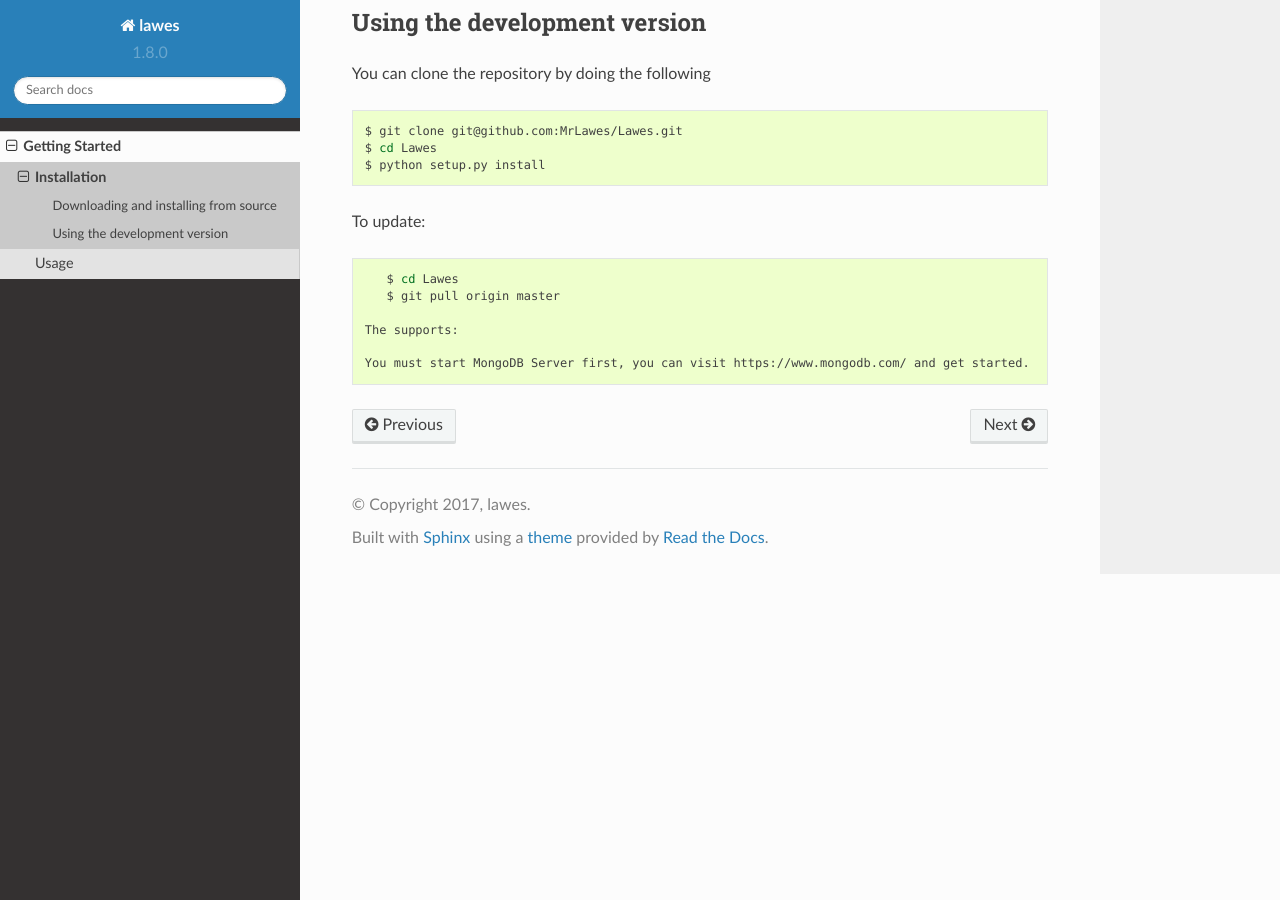
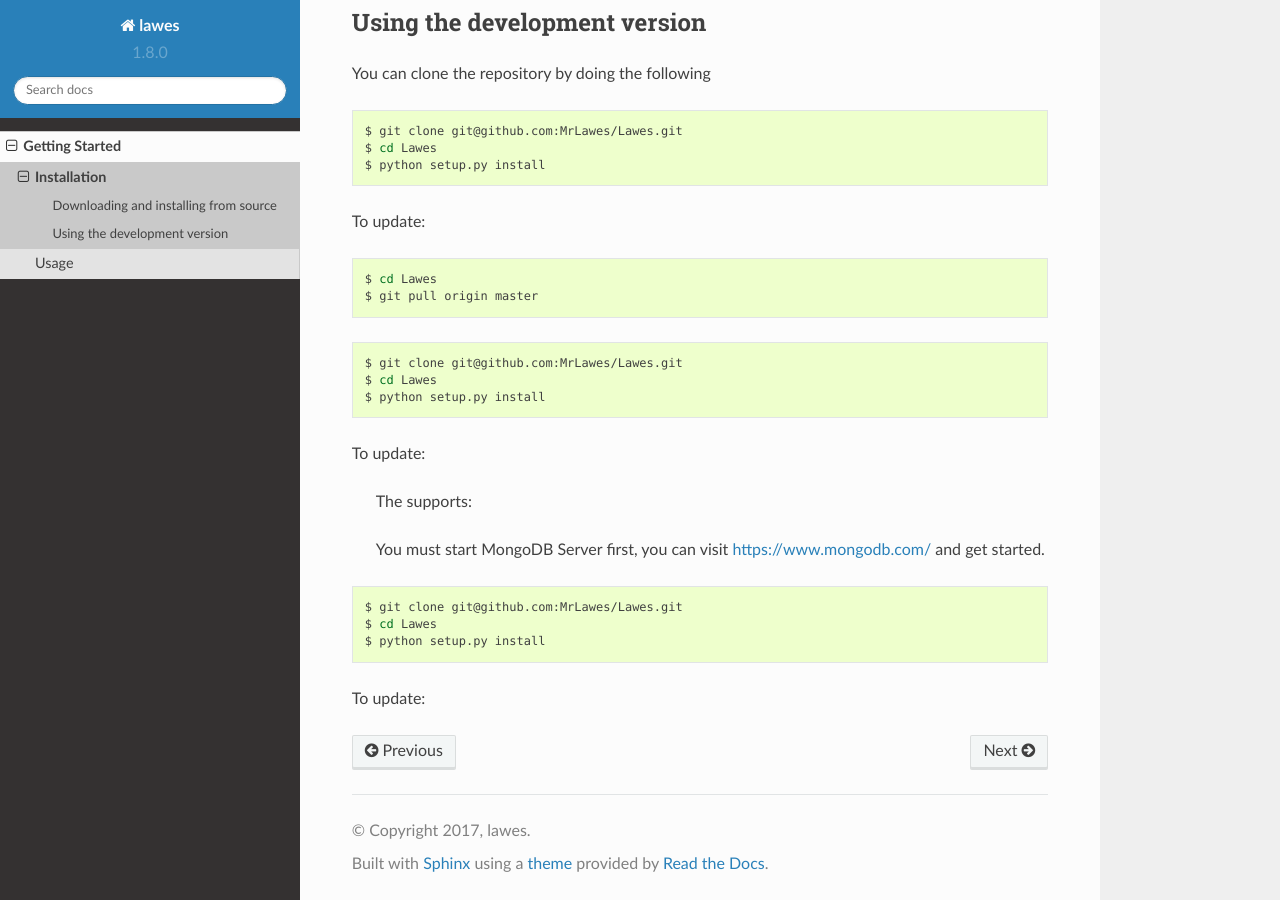
Before and after one commit to MrLawes/Lawes, a Sphinx documentation site: the page built from docs/manual/installation.rst, in a window 1280 px wide and 900 px high, scrolled down 569 px. Built offline with Sphinx 7.4.7 and the Read the Docs theme 2.0.0, drawn with Linux system fonts in a browser that asks for light colours; pages that are not in the unit, such as notebooks, are missing from menus.

Commit message:
Update installation.rst

```diff
--- a/docs/manual/installation.rst
+++ b/docs/manual/installation.rst
@@ -48,6 +48,23 @@ To update:
     $ cd Lawes
     $ git pull origin master
 
+.. code-block:: sh
+
+    $ git clone git@github.com:MrLawes/Lawes.git
+    $ cd Lawes
+    $ python setup.py install
+
+To update:
+
  The supports:
 
  You must start MongoDB Server first, you can visit https://www.mongodb.com/ and get started.
+
+
+.. code-block:: sh
+
+    $ git clone git@github.com:MrLawes/Lawes.git
+    $ cd Lawes
+    $ python setup.py install
+
+To update:
```
